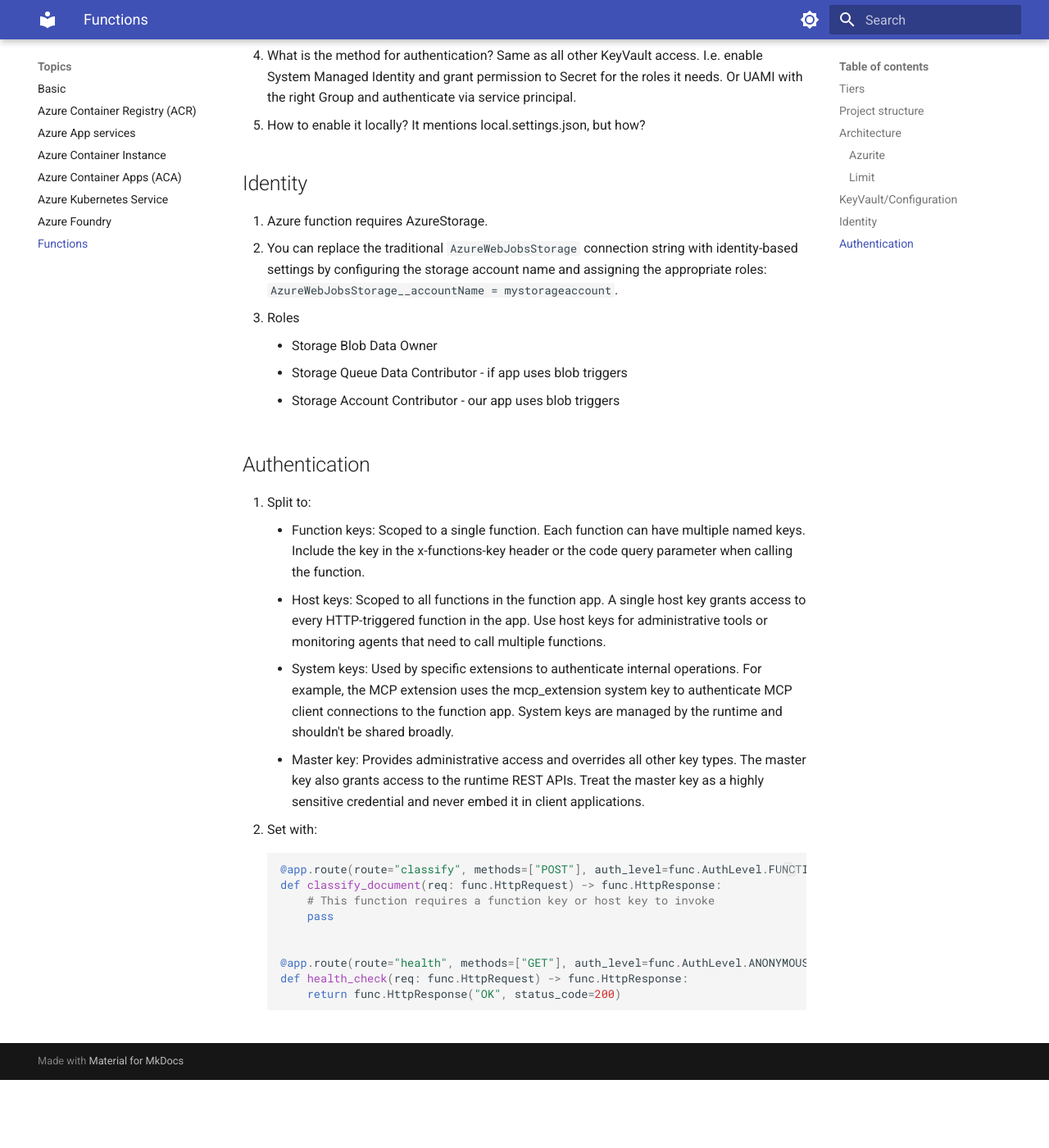
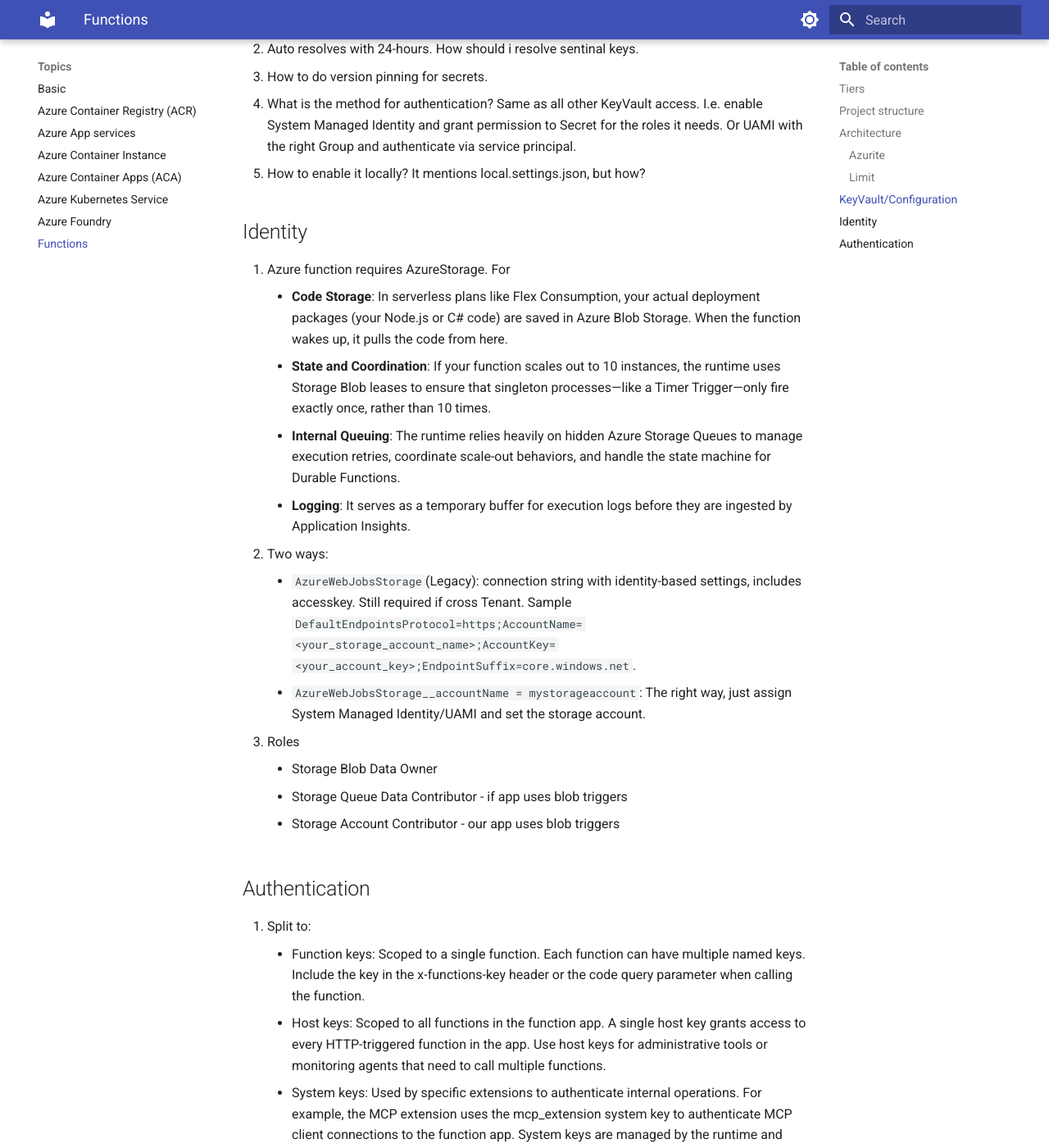
Before and after one commit to yoonghan/AI-Cloud-Developer, an MkDocs documentation site: the page built from docs/AzureFunctions.md, in a window 1280 px wide and 1400 px high, scrolled down 2485 px. Shown: the whole window at 82% size. Built offline with MkDocs 1.6.1 and Material for MkDocs 9.7.7, drawn with Linux system fonts in a browser that asks for light colours; before the commit the page ends 3802 px from its top, so only the background shows below that; some of the changed text lies outside the part shown.

````diff
--- a/docs/AzureFunctions.md
+++ b/docs/AzureFunctions.md
@@ -38,6 +38,7 @@
 }
 ```
 3. When you deploy a function app to Azure, the platform creates or requires a linked storage account automatically. The `UseDevelopmentStorage=true` setting applies only to local development and has no effect in the cloud.
+4. Run with `docker run -p 10000:10000 -p 10001:10001 -p 10002:10002 mcr.microsoft.com/azure-storage/azurite`
 
 ### Limit
 1. 230 seconds (2 minute). So create a service bus.
@@ -52,8 +53,14 @@
 5. How to enable it locally? It mentions local.settings.json, but how?
 
 ## Identity
-1. Azure function requires AzureStorage.
-2. You can replace the traditional `AzureWebJobsStorage` connection string with identity-based settings by configuring the storage account name and assigning the appropriate roles: `AzureWebJobsStorage__accountName = mystorageaccount`.
+1. Azure function requires AzureStorage. For
+    - **Code Storage**: In serverless plans like Flex Consumption, your actual deployment packages (your Node.js or C# code) are saved in Azure Blob Storage. When the function wakes up, it pulls the code from here.
+    - **State and Coordination**: If your function scales out to 10 instances, the runtime uses Storage Blob leases to ensure that singleton processes—like a Timer Trigger—only fire exactly once, rather than 10 times.
+    - **Internal Queuing**: The runtime relies heavily on hidden Azure Storage Queues to manage execution retries, coordinate scale-out behaviors, and handle the state machine for Durable Functions.
+    - **Logging**: It serves as a temporary buffer for execution logs before they are ingested by Application Insights.
+2. Two ways:
+    -  `AzureWebJobsStorage`(Legacy): connection string with identity-based settings, includes accesskey. Still required if cross Tenant. Sample `DefaultEndpointsProtocol=https;AccountName=<your_storage_account_name>;AccountKey=<your_account_key>;EndpointSuffix=core.windows.net`.
+    -  `AzureWebJobsStorage__accountName = mystorageaccount`: The right way, just assign System Managed Identity/UAMI and set the storage account.
 3. Roles
     - Storage Blob Data Owner
     - Storage Queue Data Contributor - if app uses blob triggers
````
Also changed, not shown: projects/azurefunctions/README.md (+1 -0 lines), 2 other files.
